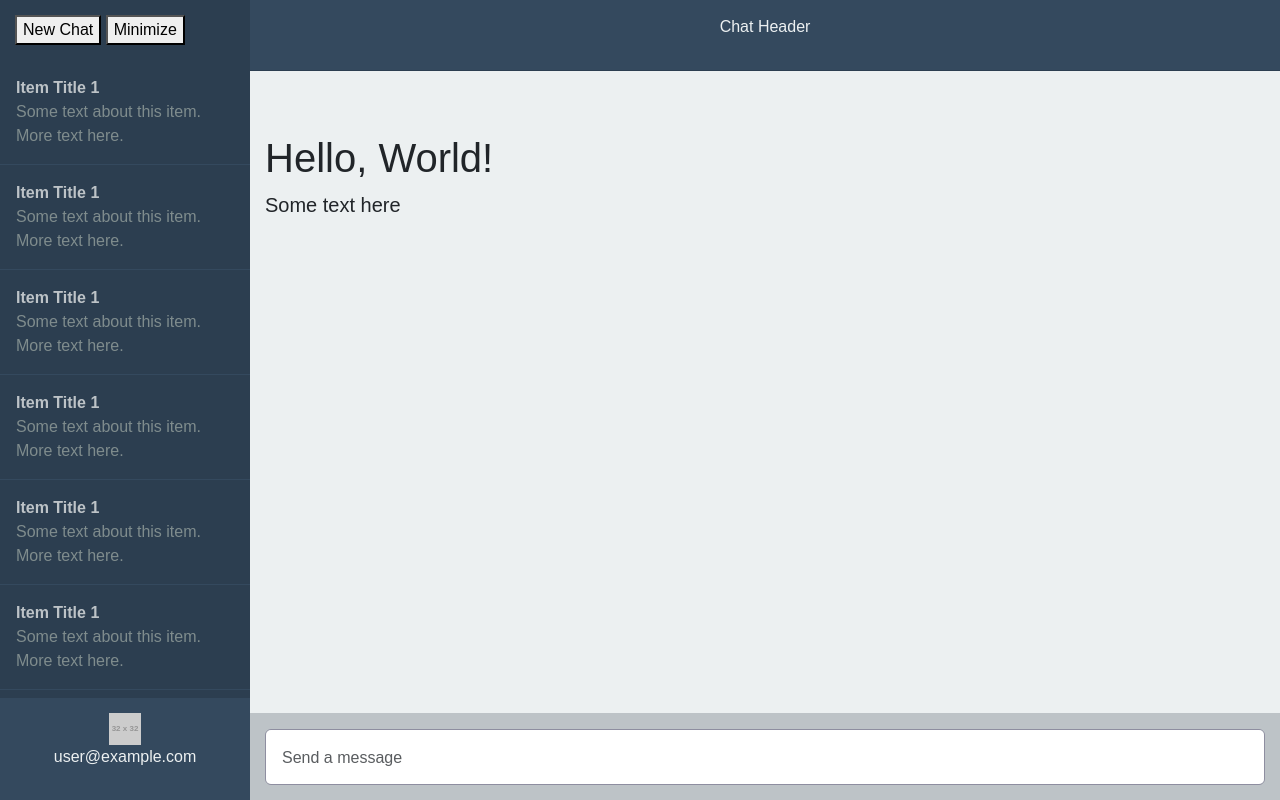
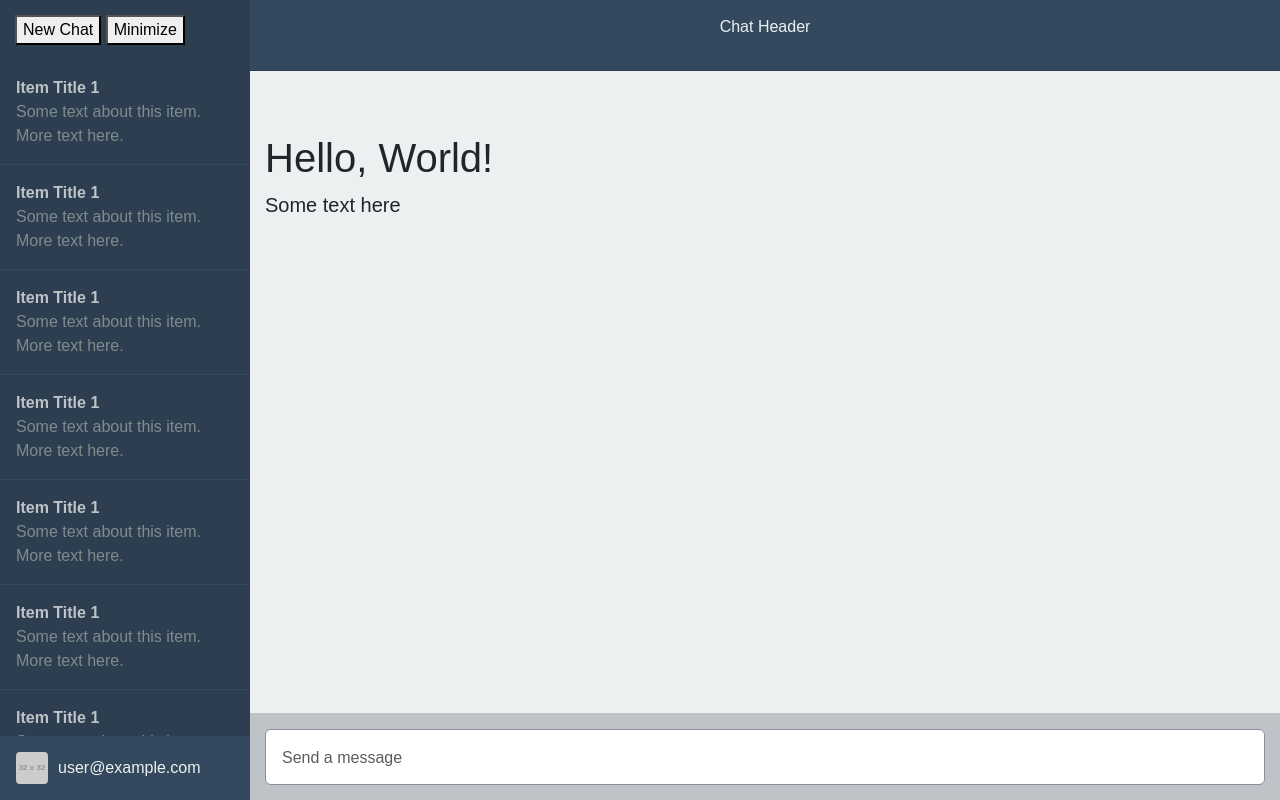
Before and after one commit to sergeyklay/promptly, a Flask app: page / in a window 1280 px wide. Run offline with Flask 3, Linux system fonts and the light colour scheme; grey boxes labelled with a size stand in for pictures from a placeholder-image service; some libraries are stand-ins or nearby versions.

Commit message:
Justify content in user-info section

```diff
--- a/promptly/static/css/main.css
+++ b/promptly/static/css/main.css
@@ -76,11 +76,31 @@ textarea:focus {
 #user-info {
   flex: 0 0 auto;
   background-color: #34495e;
-  padding: 15px;
+  padding: 1rem;
   text-align: center;
   position: sticky;
   bottom: 0;
   z-index: 2;
+  display: flex;
+  align-items: center;
+  justify-content: flex-start;
+  overflow: hidden;
+}
+
+#user-avatar {
+  flex-shrink: 0;
+  width: 32px;
+  height: 32px;
+  border-radius: 4px;
+  margin-right: 10px;
+  object-fit: cover;
+}
+
+#user-email {
+  white-space: nowrap;
+  overflow: hidden;
+  text-overflow: ellipsis;
+  max-width: calc(100% - 32px - 10px);
 }
 
 #main-content {
--- a/promptly/templates/layout/sidebar.html
+++ b/promptly/templates/layout/sidebar.html
@@ -67,11 +67,12 @@
 </div>
 
 <div id="user-info">
-  <img src="https://placehold.jp/32x32.png"
+  <img id="user-avatar"
+       src="https://placehold.jp/32x32.png"
        loading="lazy"
        decoding="async"
        alt="User Avatar"
        width="32"
        height="32">
-  <p>user@example.com</p>
+  <div id="user-email">user@example.com</div>
 </div>
```
